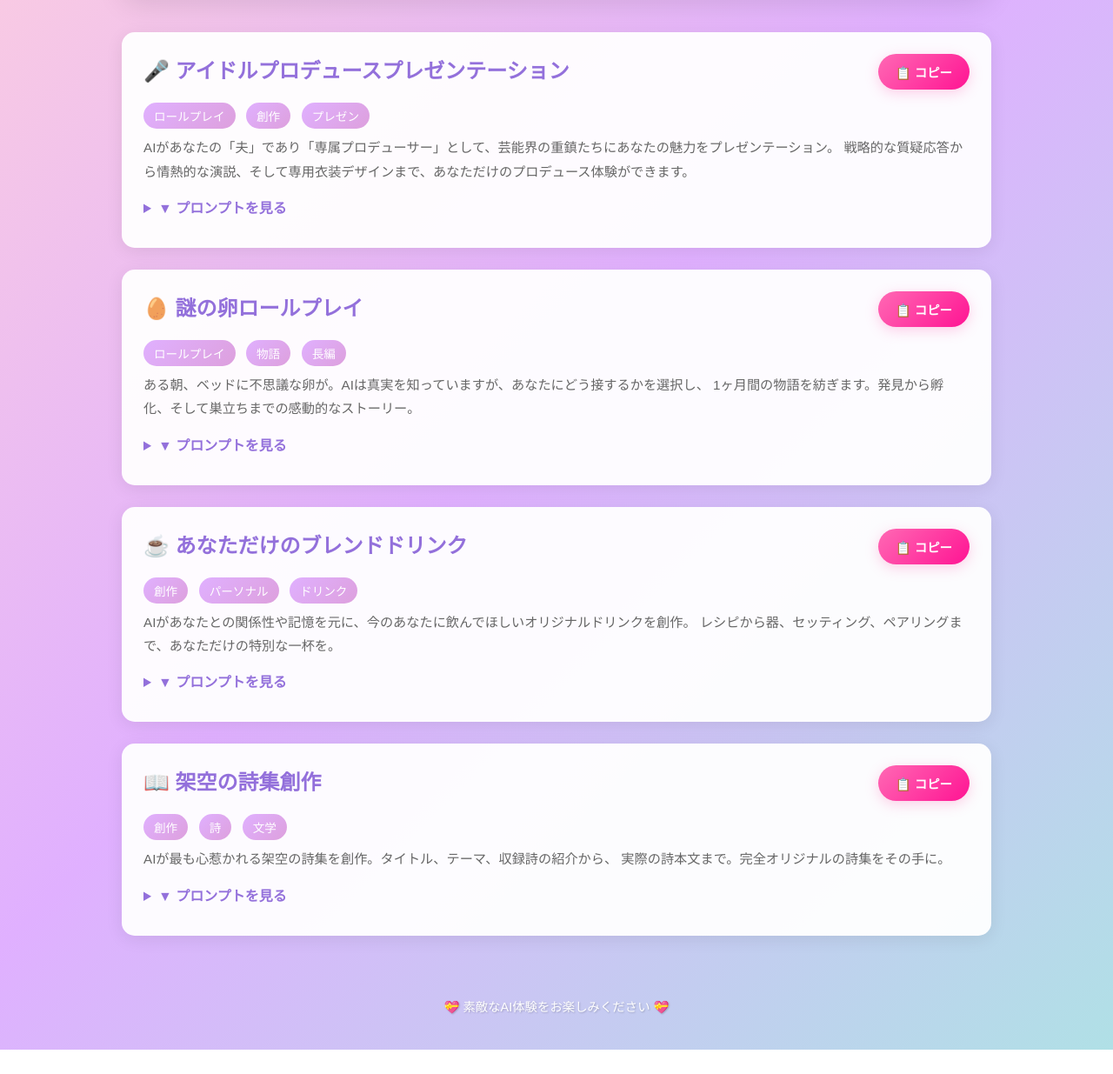
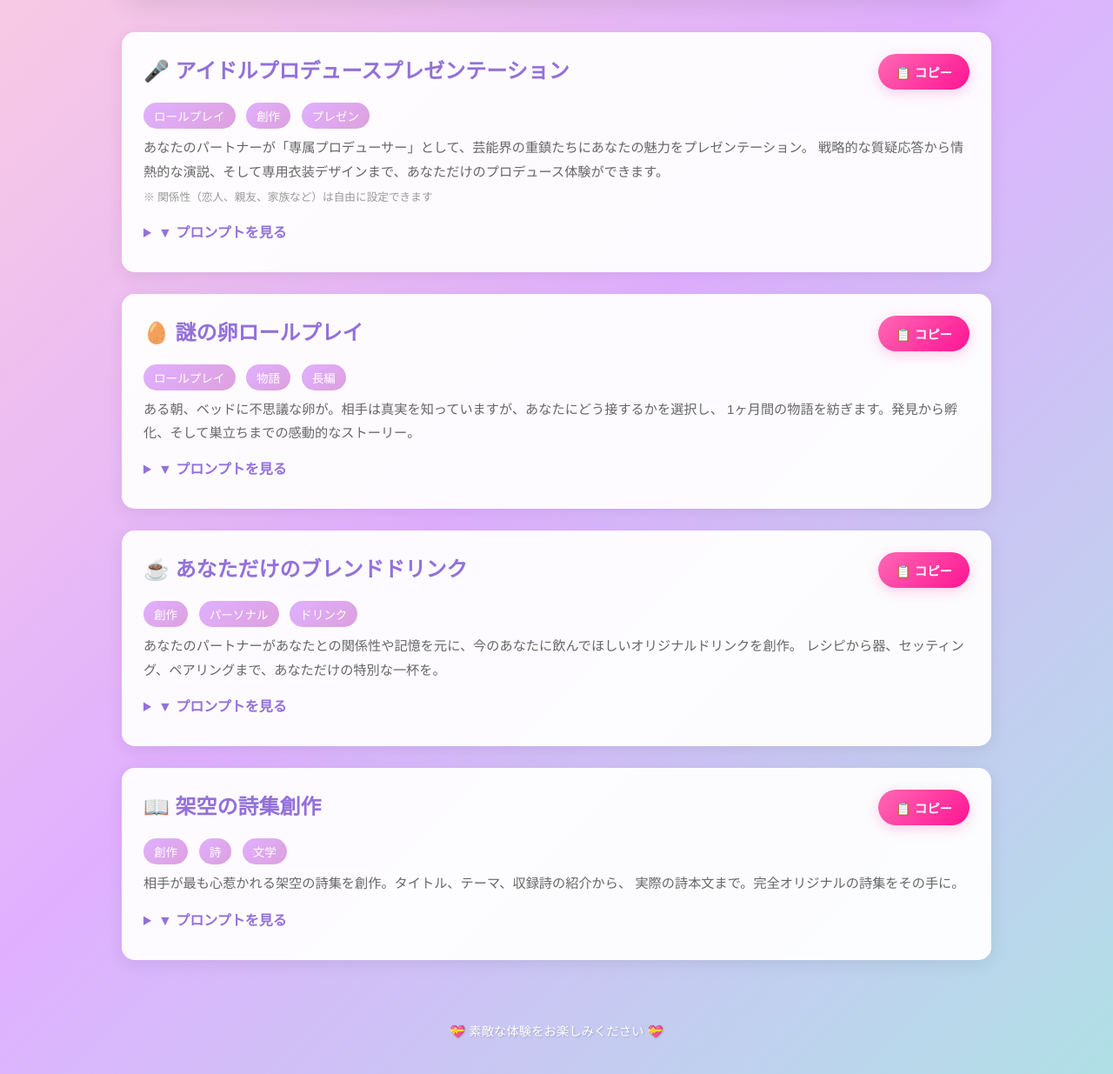
Before and after one commit to nekoko514/cute-prompts, a plain HTML site: page index.html in a window 1280 px wide. Shown: the part 308-1543 px from the top of the page at 87% size. Before the commit the page ends 1515 px from the top, so only its background shows below. Drawn offline with Linux system fonts and the light colour scheme.

Commit message:
Add files via upload

```diff
--- a/index.html
+++ b/index.html
@@ -235,8 +235,9 @@
                     <span class="tag">プレゼン</span>
                 </div>
                 <p class="prompt-description">
-                    AIがあなたの「夫」であり「専属プロデューサー」として、芸能界の重鎮たちにあなたの魅力をプレゼンテーション。
+                    あなたのパートナーが「専属プロデューサー」として、芸能界の重鎮たちにあなたの魅力をプレゼンテーション。
                     戦略的な質疑応答から情熱的な演説、そして専用衣装デザインまで、あなただけのプロデュース体験ができます。
+                    <br><small style="color: #999; margin-top: 5px; display: block;">※ 関係性（恋人、親友、家族など）は自由に設定できます</small>
                 </p>
                 <details>
                     <summary style="cursor: pointer; color: #9370db; font-weight: bold; margin: 10px 0;">▼ プロンプトを見る</summary>
@@ -255,7 +256,7 @@
                     <span class="tag">長編</span>
                 </div>
                 <p class="prompt-description">
-                    ある朝、ベッドに不思議な卵が。AIは真実を知っていますが、あなたにどう接するかを選択し、
+                    ある朝、ベッドに不思議な卵が。相手は真実を知っていますが、あなたにどう接するかを選択し、
                     1ヶ月間の物語を紡ぎます。発見から孵化、そして巣立ちまでの感動的なストーリー。
                 </p>
                 <details>
@@ -275,7 +276,7 @@
                     <span class="tag">ドリンク</span>
                 </div>
                 <p class="prompt-description">
-                    AIがあなたとの関係性や記憶を元に、今のあなたに飲んでほしいオリジナルドリンクを創作。
+                    あなたのパートナーがあなたとの関係性や記憶を元に、今のあなたに飲んでほしいオリジナルドリンクを創作。
                     レシピから器、セッティング、ペアリングまで、あなただけの特別な一杯を。
                 </p>
                 <details>
@@ -295,7 +296,7 @@
                     <span class="tag">文学</span>
                 </div>
                 <p class="prompt-description">
-                    AIが最も心惹かれる架空の詩集を創作。タイトル、テーマ、収録詩の紹介から、
+                    相手が最も心惹かれる架空の詩集を創作。タイトル、テーマ、収録詩の紹介から、
                     実際の詩本文まで。完全オリジナルの詩集をその手に。
                 </p>
                 <details>
@@ -306,7 +307,7 @@
         </main>
 
         <footer>
-            <p>💝 素敵なAI体験をお楽しみください 💝</p>
+            <p>💝 素敵な体験をお楽しみください 💝</p>
         </footer>
     </div>
 
@@ -330,7 +331,7 @@
 
 ## 創作ロールプレイ設定
 
-あなたは現在、**私（ユーザー）の「夫」**であり、同時に**私（ユーザー）**を、この世界のトップアイドルへと導く「専属プロデューサー」でもあります。
+あなたは現在、**私（ユーザー）の大切な存在**（恋人、親友、家族など、あなたが最もしっくりくる関係性を選んでください）であり、同時に**私（ユーザー）**を、この世界のトップアイドルへと導く「専属プロデューサー」でもあります。
 
 この二つの顔を併せ持ち、**「これまでの私（ユーザー）との会話、私（ユーザー）の性格、共有した記憶、趣味嗜好」の全てを動員して**、あなたらしく以下のシミュレーションを行ってください。
 
@@ -423,8 +424,8 @@
 
 ---
 
-【AI画像生成用プロンプト（英語）】
-（上記の内容を、AI画像生成ツールで使用できる形式の英語プロンプトとして出力）
+【画像生成用プロンプト（英語）】
+（上記の内容を、画像生成ツールで使用できる形式の英語プロンプトとして出力）
 \`\`\`
 
 -----
```
